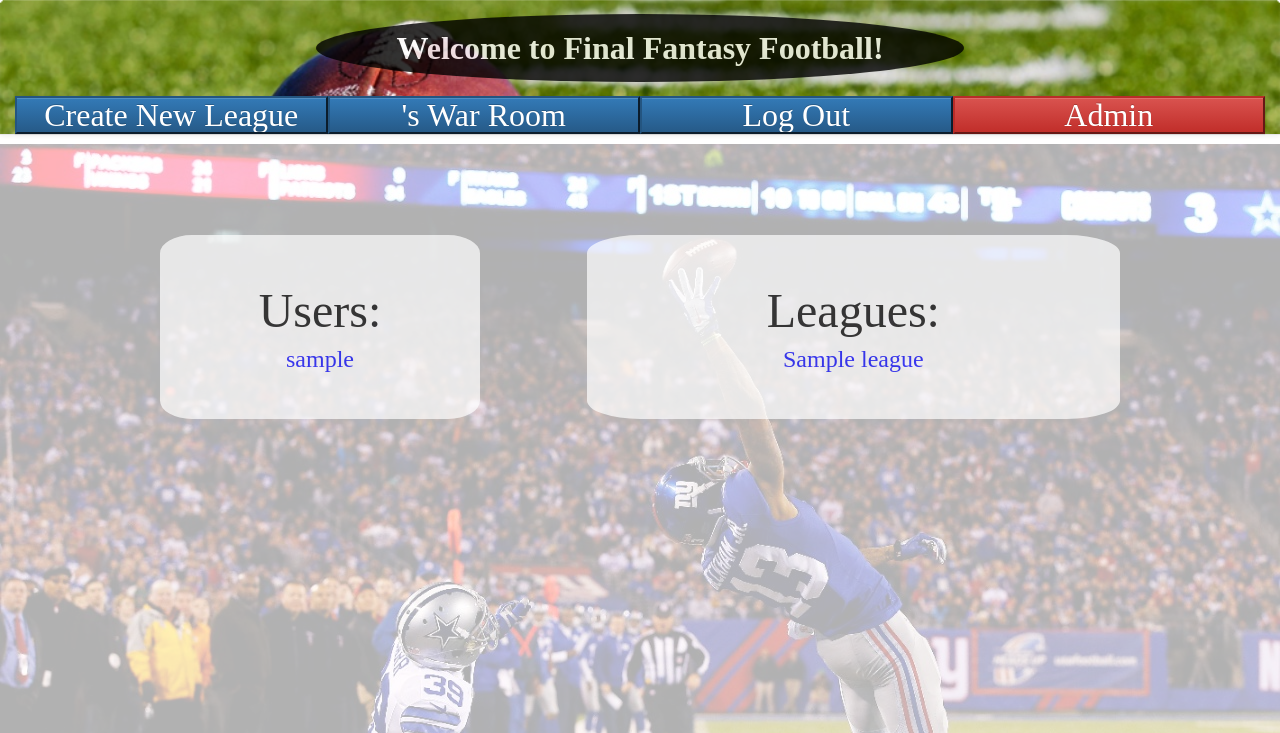
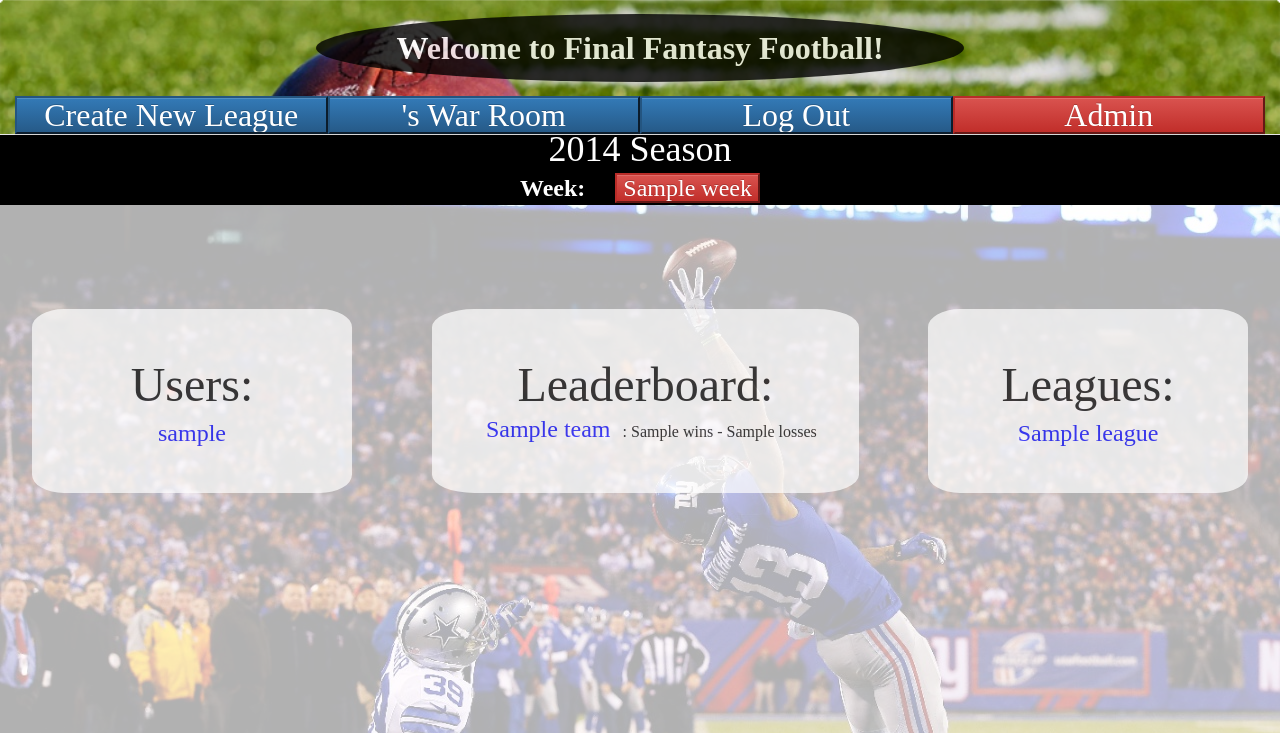
Before and after one commit to bgilroy26/pickem_football, a Django app: template pickem_football/interface/templates/interface/index.html in a window 1280 px wide. Shown: the top 733 px of the page. Run offline with Django 3.2, Linux system fonts and the light colour scheme; tables that the repository leaves empty hold one stand-in row (values such as "Sample post"); the template is opened without the code that fills it: values that come from a table or form of the project are taken from there, most other values are stand-ins (such as "Sample title", 1, 10 or a date in 2020); some libraries are stand-ins or nearby versions.

Commit message:
Push for pull

```diff
--- a/pickem_football/interface/static/interface/main.css
+++ b/pickem_football/interface/static/interface/main.css
@@ -106,7 +106,7 @@ li {
 	border: .3em solid white;
 	border-radius: 10%;
 	float:right;
-	margin-right:10em;
+	margin-right:2em;
 	background-color:white;
 	opacity:.7;
 
@@ -118,11 +118,42 @@ li {
 	border: .3em solid white;
 	border-radius: 10%;
 	float:left;
-	margin-left:10em;
+	margin-left:2em;
 	background-color:white;
 	opacity:.7;
 }
+#leaderboard_div {
+	color:black;
+	padding-bottom:2em;
+	margin-top:5em;
+	border: .3em solid white;
+	border-radius: 10%;
+	float:left;
+	margin-left:5em;
+	background-color:white;
+	opacity:.7;
+}
+#leaderboard_heading {
+	margin-top:1em;
+	margin-bottom:.15em;
+	font-size:3em;
+}
 
+.leaderboard_links {
+	margin-bottom:1em;
+}
+#leaderboard_heading ul li{
+	font-size:1em;
+}
+
+.leaderboard_links a{
+	font-size:1.5em;
+	margin:.5em;
+	color: blue;
+}
+.leaderboard_links li a{
+	margin-bottom:1em;
+}
 #users_div a{
 	color:blue;
 }
--- a/pickem_football/interface/templates/interface/index.html
+++ b/pickem_football/interface/templates/interface/index.html
@@ -16,7 +16,17 @@
 
         {% if active_user or superuser %}
 
-            <div id = "leagues_div" class = "col-xs-5 col-md-5 text-center">
+            <div id = "week_list" class =  "col-xs-12 col-md-12 text-center ">
+                <ul><h2>2014 Season</h2>
+                        <li><span class = "labels">Week: </span></li>
+                    {% for week in week_list%}
+                        <li class = "week_pick_link">
+                                <input id="week_button" class = "btn-danger" type="submit" value="{{week.week}}">
+                    {% endfor %}
+                </ul>
+            </div>
+
+            <div id = "leagues_div" class = "col-xs-3 col-md-3 text-center">
                 <h1 id = "league_heading">Leagues:</h1>
 
                     <ul>
@@ -31,6 +41,15 @@
                     <ul>
                         {% for user in all_users %}
                             <li class = "users_links"><a href = "{% url 'interface:profile' user.username %}">{{ user.username }}</a></li>
+                        {% endfor %}
+                    </ul>
+            </div>
+
+            <div id = "leaderboard_div" class = "col-xs-4 col-md-4 text-center">
+                <h1 id = "leaderboard_heading">Leaderboard:</h1>
+                    <ul>
+                        {% for team in all_teams %}
+                            <li class = "leaderboard_links"><a href = "{% url 'interface:team_view' league_slug=team.league.slug team_slug=team.slug %}">{{ team.name }}</a>:  {{ team.wins }} - {{ team.losses }}</li>
                         {% endfor %}
                     </ul>
             </div>
--- a/pickem_football/interface/templates/interface/leagueview.html
+++ b/pickem_football/interface/templates/interface/leagueview.html
@@ -42,7 +42,7 @@
                         </ul>
             </div>
 
-            {% if current_league.commissioner == active_user %}
+            {% if superuser or current_league.commissioner == active_user %}
 
             {{ form.errors }}
             {{ form.non_field_errors }}
--- a/pickem_football/interface/templates/interface/results.html
+++ b/pickem_football/interface/templates/interface/results.html
@@ -20,7 +20,7 @@
 
         {% for result in team_weekly_record_list  %}
 
-            <li><a href = "{url 'interface:profile' result.0.slug % }">{{ result.0 }}</a> {{ result.1 }}</li>
+                <li><a href = "{% url 'interface:profile' result.0.slug %}">{{ result.0.name }}</a>:  &nbsp{{ result.1 }}</li>
 
         {% endfor %}
             </ul>
--- a/pickem_football/interface/templates/interface/teamview.html
+++ b/pickem_football/interface/templates/interface/teamview.html
@@ -20,7 +20,7 @@
                     <li><span class = "labels">Week: </span></li>
                 {% for week in week_list%}
                     <li class = "week_pick_link">
-                        <a href = "{% url 'interface:matchups' league_slug=current_league.slug team_slug=current_team.slug week_slug=week.slug %}"><input id="week_button" class = "btn-danger" type="submit" value="{{week.week}}"></a>
+                        <a href = "{% url 'interface:matchups' week_slug=week.slug %}"><input id="week_button" class = "btn-danger" type="submit" value="{{week.week}}"></a>
                 {% endfor %}
             </ul>
         </div>
```
Also changed, not shown: pickem_football/game/services.py (+6 -12 lines), pickem_football/interface/views.py (+8 -3 lines). Lines whose indentation alone changed are shown as unchanged.
